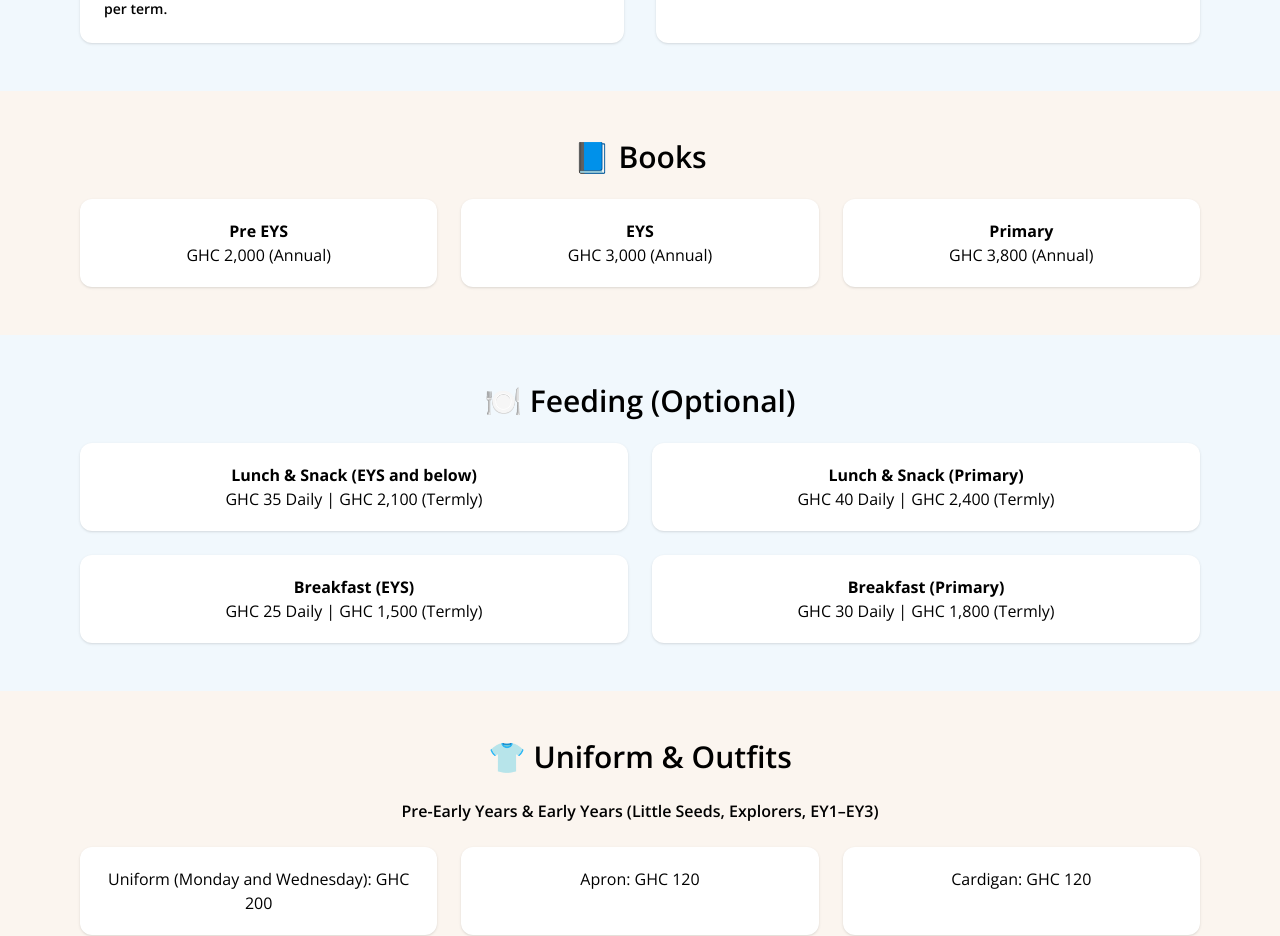
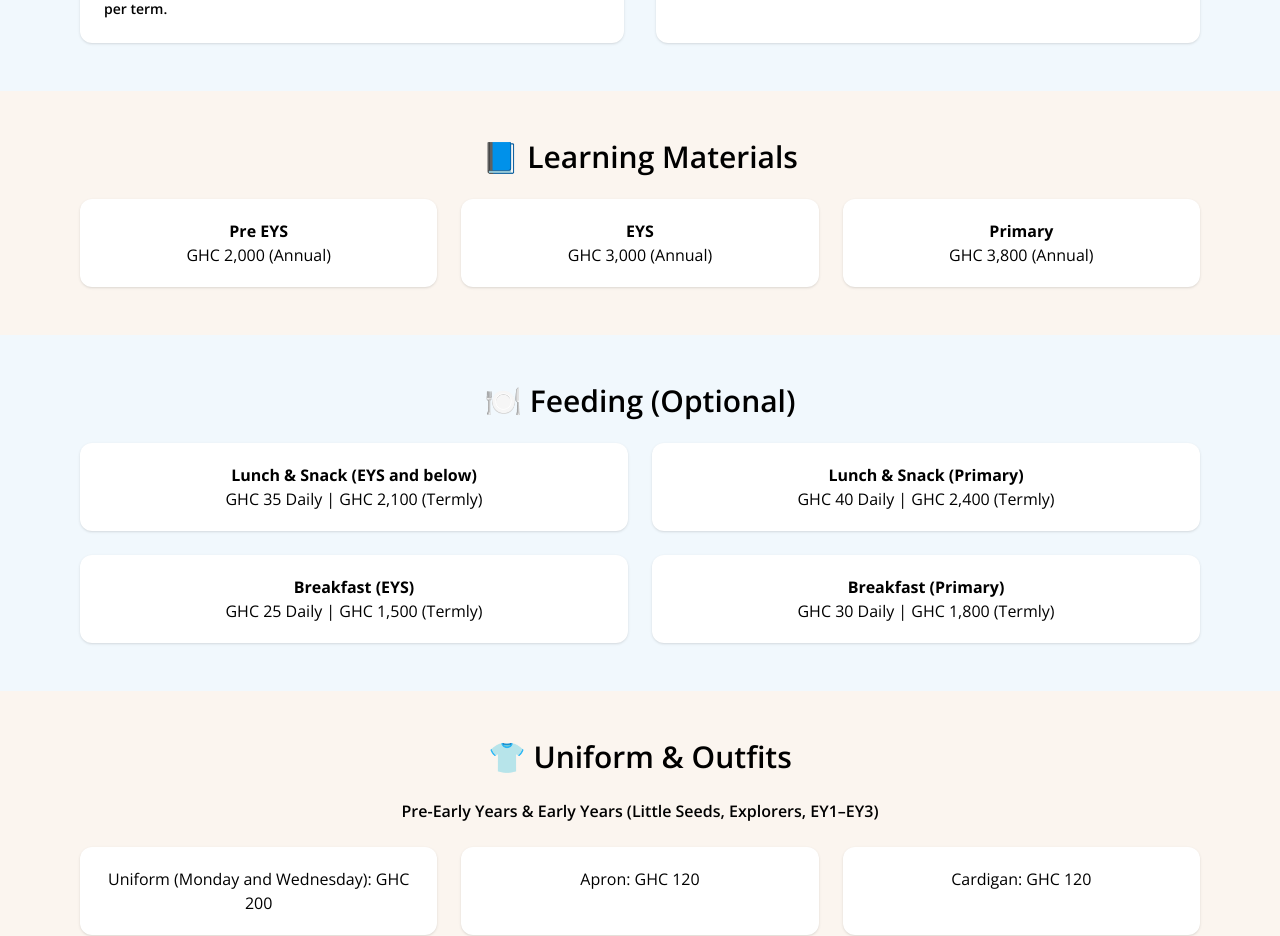
Before and after one commit to aurarich/techtots-web, a Next.js app: page /tuition in a window 1280 px wide. Shown: the part 1140-2076 px from the top of the page. Built offline with nearby package versions, Linux system fonts and the light colour scheme.

Commit message:
Books changed to something else

```diff
--- a/src/app/tuition/page.tsx
+++ b/src/app/tuition/page.tsx
@@ -82,7 +82,7 @@ export default function Page() {
                 <div className="relative bg-[#fbf5ef] py-12">
                     <div className="max-w-6xl mx-auto px-4">
                         <h3 className="text-2xl md:text-3xl font-semibold mb-6 text-center">
-                            📘 Books
+                            📘 Learning Materials
                         </h3>
                         <div className="grid grid-cols-1 sm:grid-cols-3 gap-6 text-center">
                             {[
```
